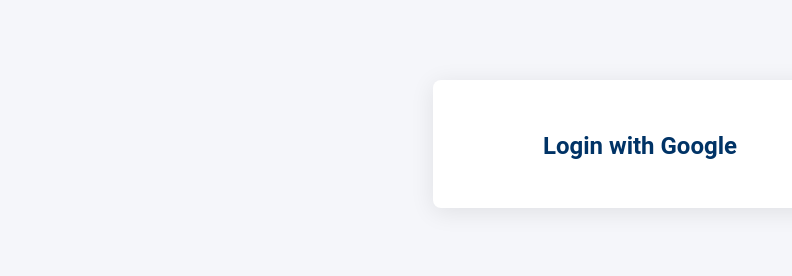
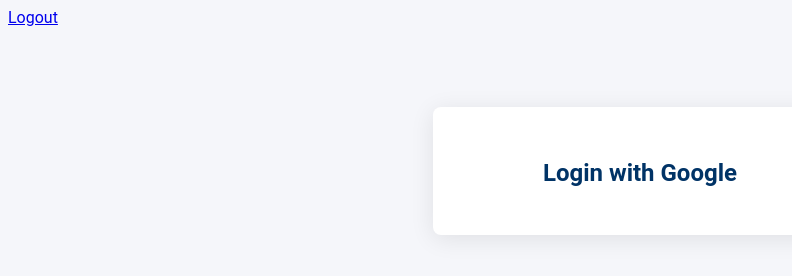
Before and after one commit to ravisingh1162001/msc-physics-website, a plain HTML site: page login.html in a window 1280 px wide. Shown: the whole page, without its empty margins (0-792 px from the left). Drawn offline with Linux system fonts and the light colour scheme.

Commit message:
Update login.html

```diff
--- a/login.html
+++ b/login.html
@@ -1,5 +1,7 @@
 <!DOCTYPE html>
 <html lang="en">
+  <a href="#" onclick="localStorage.removeItem('loggedIn');window.location.href='login.html';">Logout</a>
+
 <head>
   <meta charset="UTF-8" />
   <title>Login | DTU MSC Physics</title>
```
